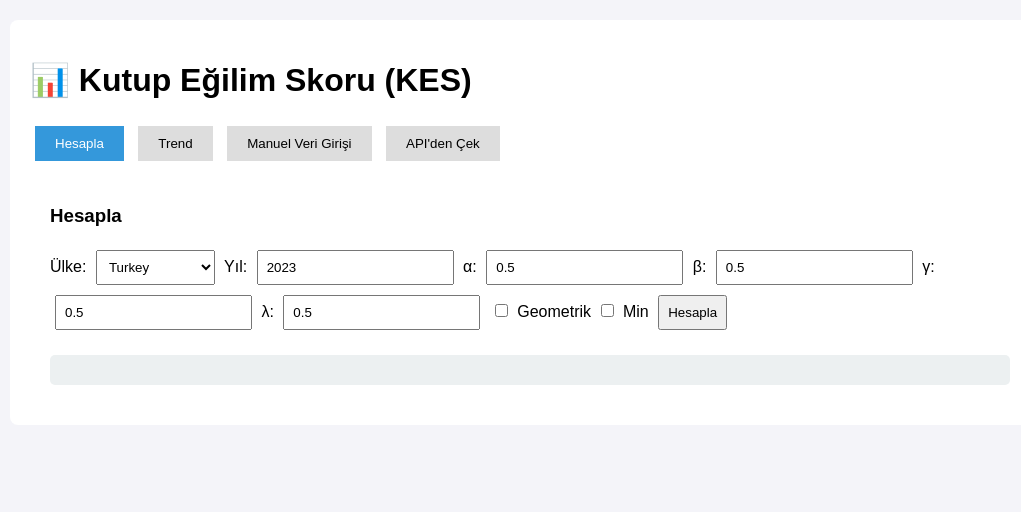
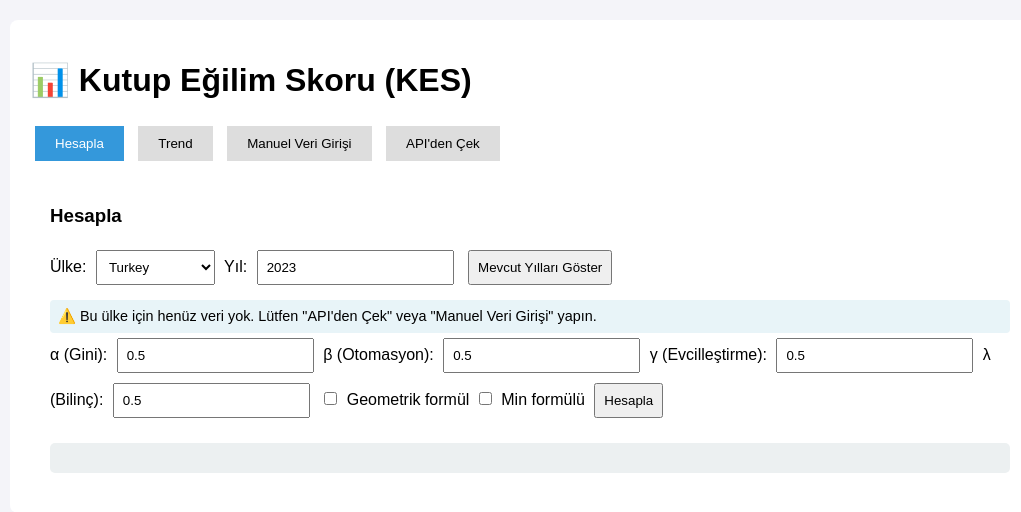
Before and after one commit to emrahY784/kes-web-app, a Flask app: page / in a window 1280 px wide. Shown: the top 512 px of the page, without its empty margins (110-1131 px from the left). Run offline with Flask 3, Linux system fonts and the light colour scheme; data that the repository does not hold is empty; some libraries are stand-ins or nearby versions.

Commit message:
Update index.html

```diff
--- a/templates/index.html
+++ b/templates/index.html
@@ -12,6 +12,7 @@
         .tab-content.active { display: block; }
         input, select, button { margin: 5px; padding: 8px; }
         .result { background: #ecf0f1; padding: 15px; margin-top: 20px; border-radius: 5px; }
+        .year-list { background: #e8f4f8; margin-top: 10px; padding: 8px; border-radius: 4px; font-size: 0.9em; }
     </style>
     <script src="https://cdn.plot.ly/plotly-latest.min.js"></script>
 </head>
@@ -27,18 +28,23 @@
 
     <div id="calculate" class="tab-content active">
         <h3>Hesapla</h3>
-        <label>Ülke: <select id="country">
-            {% for c in countries %}
-            <option value="{{ c.name }}">{{ c.name }}</option>
-            {% endfor %}
-        </select></label>
+        <label>Ülke:
+            <select id="country" onchange="getAvailableYears()">
+                {% for c in countries %}
+                <option value="{{ c.name }}">{{ c.name }}</option>
+                {% endfor %}
+            </select>
+        </label>
         <label>Yıl: <input type="number" id="year" value="2023"></label>
-        <label>α: <input type="number" id="alpha" step="0.05" value="0.5"></label>
-        <label>β: <input type="number" id="beta" step="0.05" value="0.5"></label>
-        <label>γ: <input type="number" id="gamma" step="0.05" value="0.5"></label>
-        <label>λ: <input type="number" id="lambd" step="0.05" value="0.5"></label>
-        <label><input type="checkbox" id="geometric"> Geometrik</label>
-        <label><input type="checkbox" id="use_min"> Min</label>
+        <button type="button" onclick="getAvailableYears()">Mevcut Yılları Göster</button>
+        <div id="year_list" class="year-list"></div>
+
+        <label>α (Gini): <input type="number" id="alpha" step="0.05" value="0.5"></label>
+        <label>β (Otomasyon): <input type="number" id="beta" step="0.05" value="0.5"></label>
+        <label>γ (Evcilleştirme): <input type="number" id="gamma" step="0.05" value="0.5"></label>
+        <label>λ (Bilinç): <input type="number" id="lambd" step="0.05" value="0.5"></label>
+        <label><input type="checkbox" id="geometric"> Geometrik formül</label>
+        <label><input type="checkbox" id="use_min"> Min formülü</label>
         <button onclick="calculate()">Hesapla</button>
         <div id="result" class="result"></div>
     </div>
@@ -86,27 +92,49 @@ function openTab(tabName) {
     event.currentTarget.classList.add('active');
 }
 
+async function getAvailableYears() {
+    const country = document.getElementById('country').value;
+    if (!country) return;
+    const res = await fetch('/available_years', {
+        method: 'POST',
+        headers: { 'Content-Type': 'application/json' },
+        body: JSON.stringify({ country: country })
+    });
+    const data = await res.json();
+    const yearListDiv = document.getElementById('year_list');
+    if (data.years && data.years.length > 0) {
+        yearListDiv.innerHTML = '<strong>Mevcut yıllar:</strong> ' + data.years.join(', ');
+    } else {
+        yearListDiv.innerHTML = '⚠️ Bu ülke için henüz veri yok. Lütfen "API\'den Çek" veya "Manuel Veri Girişi" yapın.';
+    }
+}
+
 async function calculate() {
-    const data = {
-        country: document.getElementById('country').value,
-        year: document.getElementById('year').value,
-        alpha: parseFloat(document.getElementById('alpha').value),
-        beta: parseFloat(document.getElementById('beta').value),
-        gamma: parseFloat(document.getElementById('gamma').value),
-        lambd: parseFloat(document.getElementById('lambd').value),
-        geometric: document.getElementById('geometric').checked,
-        use_min: document.getElementById('use_min').checked
-    };
+    const country = document.getElementById('country').value;
+    const year = parseInt(document.getElementById('year').value);
+    const alpha = parseFloat(document.getElementById('alpha').value);
+    const beta = parseFloat(document.getElementById('beta').value);
+    const gamma = parseFloat(document.getElementById('gamma').value);
+    const lambd = parseFloat(document.getElementById('lambd').value);
+    const geometric = document.getElementById('geometric').checked;
+    const use_min = document.getElementById('use_min').checked;
+
     const res = await fetch('/calculate', {
         method: 'POST',
         headers: { 'Content-Type': 'application/json' },
-        body: JSON.stringify(data)
+        body: JSON.stringify({ country, year, alpha, beta, gamma, lambd, geometric, use_min })
     });
     const result = await res.json();
+    const resultDiv = document.getElementById('result');
     if (result.error) {
-        document.getElementById('result').innerHTML = `<p style="color:red">${result.error}</p>`;
+        resultDiv.innerHTML = `<p style="color:red">${result.error}</p>`;
     } else {
-        document.getElementById('result').innerHTML = `
+        let yearMsg = '';
+        if (result.used_year !== result.requested_year) {
+            yearMsg = `<p><em>⚠️ İstenen yıl (${result.requested_year}) için veri yoktu. En yakın yıl (${result.used_year}) kullanıldı.</em></p>`;
+        }
+        resultDiv.innerHTML = `
+            ${yearMsg}
             <p><strong>KES:</strong> ${result.kes} (${result.interpretation})</p>
             <p><strong>V_iç Skoru:</strong> ${result.v_ic_score}</p>
             <p><em>Yorum: 0-33 Sermayeci, 34-66 Karma, 67-100 Kamucu</em></p>
@@ -115,15 +143,13 @@ async function calculate() {
 }
 
 async function loadTrend() {
-    const data = {
-        country: document.getElementById('trend_country').value,
-        start_year: document.getElementById('start_year').value,
-        end_year: document.getElementById('end_year').value
-    };
+    const country = document.getElementById('trend_country').value;
+    const start_year = parseInt(document.getElementById('start_year').value);
+    const end_year = parseInt(document.getElementById('end_year').value);
     const res = await fetch('/trend', {
         method: 'POST',
         headers: { 'Content-Type': 'application/json' },
-        body: JSON.stringify(data)
+        body: JSON.stringify({ country, start_year, end_year })
     });
     const result = await res.json();
     if (result.error) {
@@ -137,7 +163,7 @@ async function loadTrend() {
 async function saveManual() {
     const data = {
         country: document.getElementById('manual_country').value,
-        year: document.getElementById('manual_year').value,
+        year: parseInt(document.getElementById('manual_year').value),
         gini: parseFloat(document.getElementById('manual_gini').value),
         automation: parseFloat(document.getElementById('manual_automation').value),
         evcillestirme: parseFloat(document.getElementById('manual_evcillestirme').value),
@@ -151,21 +177,34 @@ async function saveManual() {
     });
     const result = await res.json();
     document.getElementById('manual_result').innerHTML = `<p>${result.message}</p>`;
+    // Kayıt sonrası o ülke için yılları güncellemek için (eğer aynı ülke seçiliyse)
+    const selectedCountry = document.getElementById('country').value;
+    if (selectedCountry === data.country) {
+        getAvailableYears();
+    }
 }
 
 async function fetchFromAPI() {
-    const data = {
-        code: document.getElementById('api_code').value,
-        name: document.getElementById('api_name').value
-    };
+    const code = document.getElementById('api_code').value;
+    const name = document.getElementById('api_name').value;
     const res = await fetch('/fetch_from_api', {
         method: 'POST',
         headers: { 'Content-Type': 'application/json' },
-        body: JSON.stringify(data)
+        body: JSON.stringify({ code, name })
     });
     const result = await res.json();
     document.getElementById('api_result').innerHTML = `<p>${result.message}</p>`;
+    // API çekimi sonrası, eğer bu ülke seçiliyse yılları yenile
+    const selectedCountry = document.getElementById('country').value;
+    if (selectedCountry === name) {
+        getAvailableYears();
+    }
 }
+
+// Sayfa yüklendiğinde ilk ülke için mevcut yılları göster
+window.onload = function() {
+    getAvailableYears();
+};
 </script>
 </body>
 </html>
```
